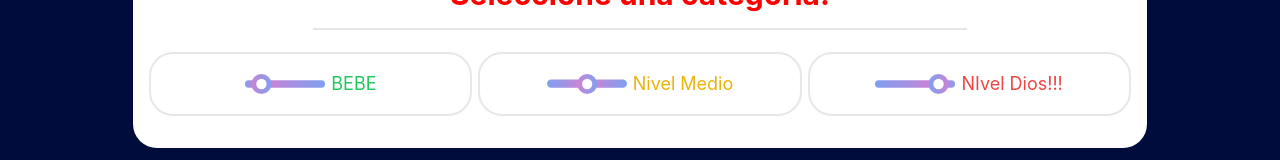
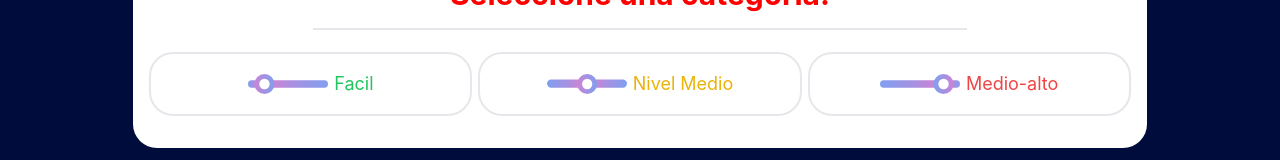
Before and after one commit to zaizo01/ITLA-CodeChallenge-Clock, a React (Vite) app: page /login/choose-category in a window 1280 px wide. Shown: the part 366-526 px from the top of the page. Built offline with nearby package versions, Linux system fonts and the light colour scheme; sample sign-in values are in the browser's storage.

Commit message:
poniendo api remota y arreglando el ranking y arreglando bugs

```diff
--- a/src/Components/ChoosingCategory.tsx
+++ b/src/Components/ChoosingCategory.tsx
@@ -1,4 +1,5 @@
 /* eslint-disable @typescript-eslint/no-explicit-any */
+
 import React from 'react';
 import easy from '../CategoriasIcon/easy.svg'
 import medium from '../CategoriasIcon/medium.svg'
@@ -17,7 +18,9 @@ export default function ChoosingCategory() {
     // FUNCTIONS
     const handleOnSelectCategory = (id: number) => {
         localStorage.setItem("categoria", id.toString())
-        userContext?.viewNavigate(`/question/${id}`)
+        alert("seleccionaste ")
+
+        //userContext?.viewNavigate(`/question/${id}`)
     }
 
 
@@ -59,7 +62,7 @@ export default function ChoosingCategory() {
                     >
                         <div className="w-full flex flex-row justify-center items-center ">
                             <img className="w-20" src={easy} alt="." />
-                            <h3 className="text-lg text-green-500 group-hover/anim:text-[#F87FFE] transition-all duration-300">BEBE</h3>
+                            <h3 className="text-lg text-green-500 group-hover/anim:text-[#F87FFE] transition-all duration-300">Facil</h3>
                         </div>
                     </button>
 
@@ -79,7 +82,7 @@ export default function ChoosingCategory() {
                     >
                         <div className="w-full flex flex-row justify-center items-center ">
                             <img className="w-20" src={high} alt="." />
-                            <h3 className="text-lg text-red-500 group-hover/anim:text-[#F87FFE] transition-all duration-300">NIvel Dios!!!</h3>
+                            <h3 className="text-lg text-red-500 group-hover/anim:text-[#F87FFE] transition-all duration-300">Medio-alto</h3>
                         </div>
                     </button>
 
```
